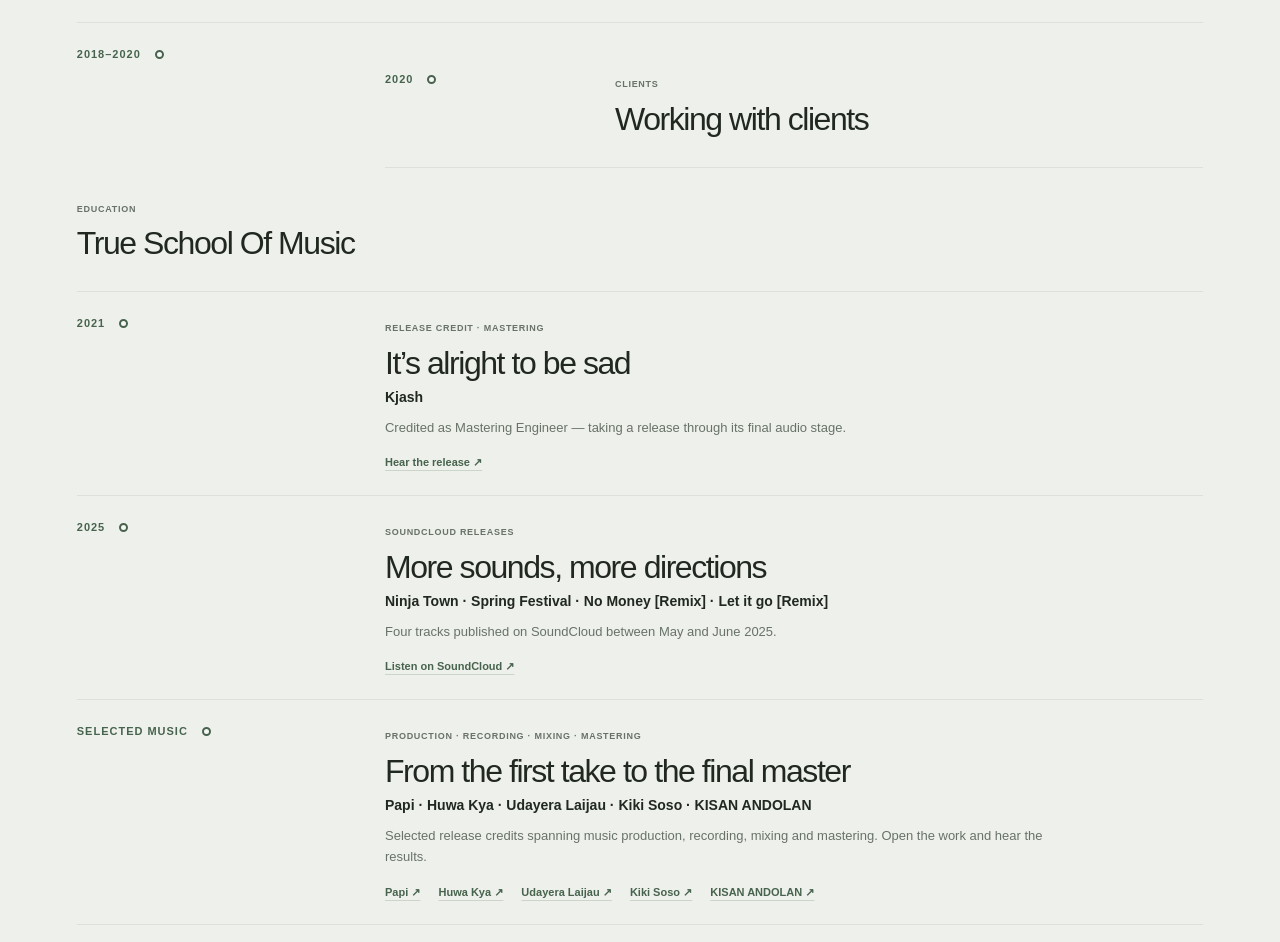
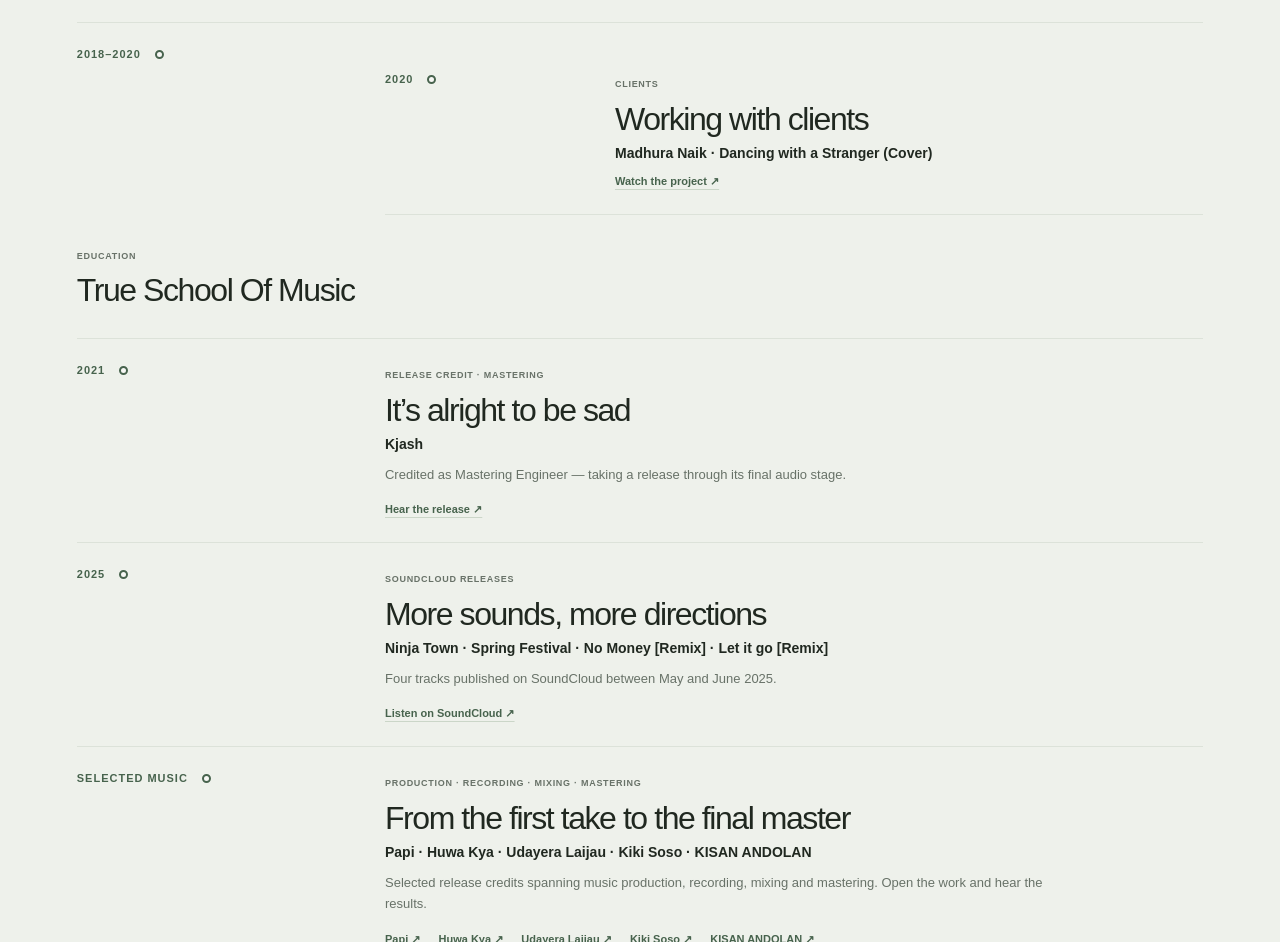
Before and after one commit to arayanlama/Arayan-Lama, a plain HTML site: page public/index.html in a window 1280 px wide. Shown: the part 3978-4920 px from the top of the page. Drawn offline with nearby package versions, Linux system fonts and the light colour scheme.

Commit message:
Add Madhura Naik project under 2020 clients

```diff
--- a/public/index.html
+++ b/public/index.html
@@ -133,7 +133,7 @@
       <div class="timeline-date"><span>2018–2020</span><span class="timeline-marker" aria-hidden="true"></span></div>
     <article class="timeline-entry">
       <div class="timeline-date"><span>2020</span><span class="timeline-marker" aria-hidden="true"></span></div>
-      <div class="timeline-proof"><span class="eyebrow">CLIENTS</span><h3>Working with clients</h3></div>
+      <div class="timeline-proof"><span class="eyebrow">CLIENTS</span><h3>Working with clients</h3><p class="timeline-artist">Madhura Naik · Dancing with a Stranger (Cover)</p><a href="https://www.youtube.com/watch?v=-DFW8CKMvQo&list=RD-DFW8CKMvQo&start_radio=1" target="_blank" rel="noopener noreferrer">Watch the project ↗</a></div>
     </article>
       <div class="timeline-proof"><span class="eyebrow">EDUCATION</span><h3>True School Of Music</h3></div>
     </article>
```
